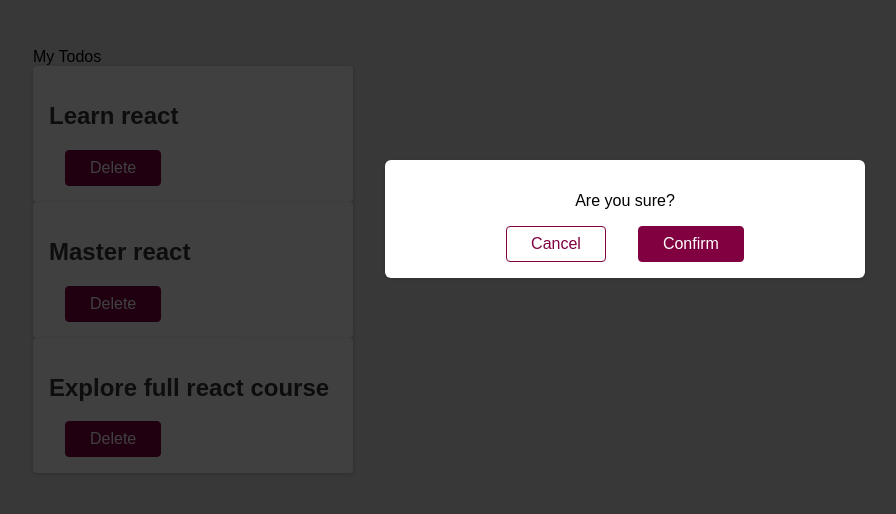
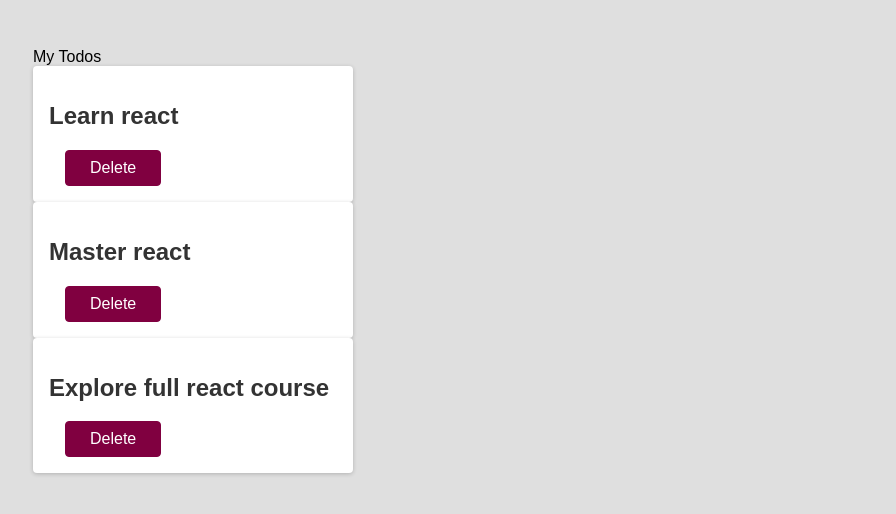
Before and after one commit to julielaursen/nextjs-the-complete-guide-React, a React (Create React App) app in the folder react-refresher/: page / in a window 1280 px wide. Shown: the top 514 px of the page, without its empty margins (15-911 px from the left). Built offline with nearby package versions, Linux system fonts and the light colour scheme.

Commit message:
Add state

```diff
--- a/react-refresher/src/App.js
+++ b/react-refresher/src/App.js
@@ -1,6 +1,4 @@
 import Todo from './components/Todo'
-import Modal from './components/Modal'
-import Backdrop from './components/Backdrop'
 
 function App() {
   return (
@@ -9,8 +7,6 @@
       <Todo text="Learn react" />
       <Todo text="Master react" />
       <Todo text="Explore full react course" />
-      <Modal />
-      <Backdrop />
     </div>
   )
 }
--- a/react-refresher/src/components/Todo.js
+++ b/react-refresher/src/components/Todo.js
@@ -1,6 +1,12 @@
+import { useState } from 'react'
+import Modal from './Modal'
+import Backdrop from './Modal'
+
 function Todo(props) {
+  const [modalIsOpen, setModalIsOpen] = useState(false)
+
   function deleteHandler() {
-    console.log(props.text, 'clicked')
+    setModalIsOpen(true)
   }
 
   return (
@@ -11,6 +17,8 @@
           Delete
         </button>
       </div>
+      {modalIsOpen && <Modal />}
+      {modalIsOpen && <Backdrop />}
     </div>
   )
 }
```
